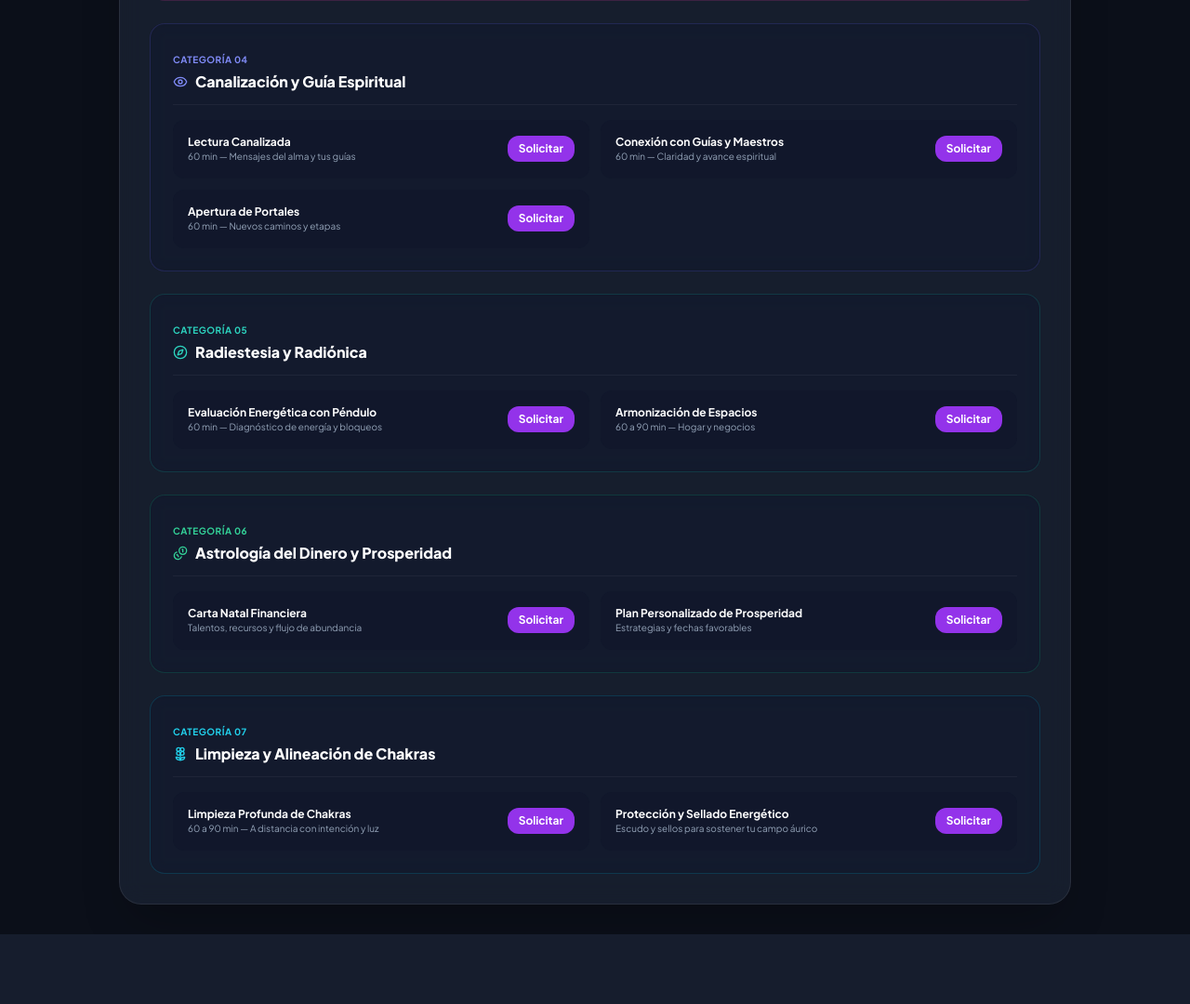
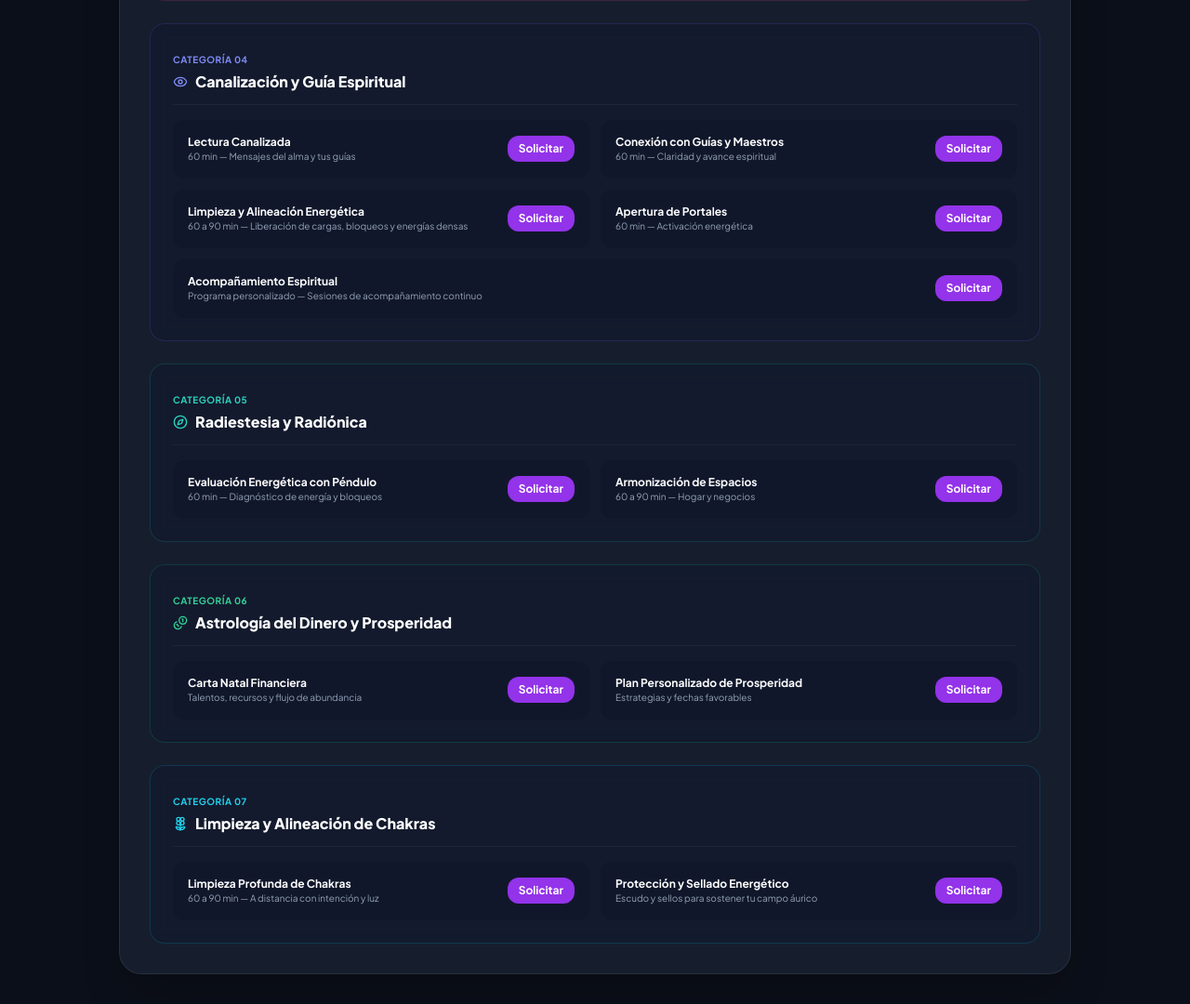
Before and after one commit to ItsVal00/Sistema, a Flask app: page /mi-cuenta in a window 1280 px wide. Shown: the part 2966-4046 px from the top of the page at 93% size. Before the commit the page ends 3971 px from the top, so only its background shows below. Run offline with Flask 3, Linux system fonts and the light colour scheme; a user stored in the database is signed in; tables that the repository leaves empty hold one stand-in row (values such as "Sample post"); a database or web service that is not in the repository returns one stand-in record (values such as "Sample title"); parts of the project's set-up code (start-up, migrations or seed data) failed here and were passed over; some libraries are stand-ins or nearby versions.

Commit message:
Add interactive services carousel and sectioned catalog to client portal

```diff
--- a/templates/cliente_portal.html
+++ b/templates/cliente_portal.html
@@ -429,7 +429,7 @@
                     </div>
                 </div>
 
-                <!-- 04 CANALIZACIÓN -->
+                <!-- 04 CANALIZACIÓN Y GUÍA ESPIRITUAL (COMPLETO) -->
                 <div class="glass-card rounded-2xl p-6 border border-indigo-500/20 space-y-4">
                     <div class="border-b border-white/5 pb-3">
                         <span class="text-[10px] font-bold uppercase tracking-wider text-indigo-400">Categoría 04</span>
@@ -461,11 +461,31 @@
                         </div>
                         <div class="bg-slate-900/60 p-4 rounded-xl flex justify-between items-center gap-2">
                             <div>
+                                <p class="text-xs font-bold text-white">Limpieza y Alineación Energética</p>
+                                <p class="text-[10px] text-slate-400">60 a 90 min — Liberación de cargas, bloqueos y energías densas</p>
+                            </div>
+                            <form action="/solicitar_servicio" method="POST">
+                                <input type="hidden" name="servicio_nombre" value="Limpieza y Alineación Energética">
+                                <button type="submit" class="bg-purple-600 hover:bg-purple-500 text-white text-xs font-bold px-3 py-1.5 rounded-xl transition">Solicitar</button>
+                            </form>
+                        </div>
+                        <div class="bg-slate-900/60 p-4 rounded-xl flex justify-between items-center gap-2">
+                            <div>
                                 <p class="text-xs font-bold text-white">Apertura de Portales</p>
-                                <p class="text-[10px] text-slate-400">60 min — Nuevos caminos y etapas</p>
+                                <p class="text-[10px] text-slate-400">60 min — Activación energética</p>
                             </div>
                             <form action="/solicitar_servicio" method="POST">
                                 <input type="hidden" name="servicio_nombre" value="Apertura de Portales">
+                                <button type="submit" class="bg-purple-600 hover:bg-purple-500 text-white text-xs font-bold px-3 py-1.5 rounded-xl transition">Solicitar</button>
+                            </form>
+                        </div>
+                        <div class="bg-slate-900/60 p-4 rounded-xl flex justify-between items-center gap-2 md:col-span-2">
+                            <div>
+                                <p class="text-xs font-bold text-white">Acompañamiento Espiritual</p>
+                                <p class="text-[10px] text-slate-400">Programa personalizado — Sesiones de acompañamiento continuo</p>
+                            </div>
+                            <form action="/solicitar_servicio" method="POST">
+                                <input type="hidden" name="servicio_nombre" value="Acompañamiento Espiritual">
                                 <button type="submit" class="bg-purple-600 hover:bg-purple-500 text-white text-xs font-bold px-3 py-1.5 rounded-xl transition">Solicitar</button>
                             </form>
                         </div>
@@ -586,7 +606,8 @@
         const dots = document.querySelectorAll('.carrusel-dot');
 
         function updateCarrusel() {
-            slidesContainer.style.transform = `translateX(-${currentSlide * 100}%)`;
+            if (!slidesContainer) return;
+            slidesContainer.style.transform = 'translateX(-' + (currentSlide * 100) + '%)';
             dots.forEach((dot, index) => {
                 if (index === currentSlide) {
                     dot.classList.add('bg-purple-500', 'w-5');
@@ -613,13 +634,27 @@
             updateCarrusel();
         }
 
+        // Asignar evento click a los puntos del carrusel
+        dots.forEach((dot) => {
+            dot.addEventListener('click', function() {
+                const slideIndex = parseInt(this.getAttribute('data-slide'), 10);
+                goToSlide(slideIndex);
+            });
+        });
+
         // Auto avance cada 6 segundos
         let autoPlay = setInterval(nextSlide, 6000);
 
-        // Pausar al pasar el mouse por encima
-        const carruselEl = document.getElementById('carrusel-slides').parentElement;
-        carruselEl.addEventListener('mouseenter', () => clearInterval(autoPlay));
-        carruselEl.addEventListener('mouseleave', () => autoPlay = setInterval(nextSlide, 6000));
+        // Pausar y reanudar con funciones estándar
+        const carruselEl = document.getElementById('carrusel-slides');
+        if (carruselEl && carruselEl.parentElement) {
+            carruselEl.parentElement.addEventListener('mouseenter', function() {
+                clearInterval(autoPlay);
+            });
+            carruselEl.parentElement.addEventListener('mouseleave', function() {
+                autoPlay = setInterval(nextSlide, 6000);
+            });
+        }
     </script>
 </body>
 </html>
```
